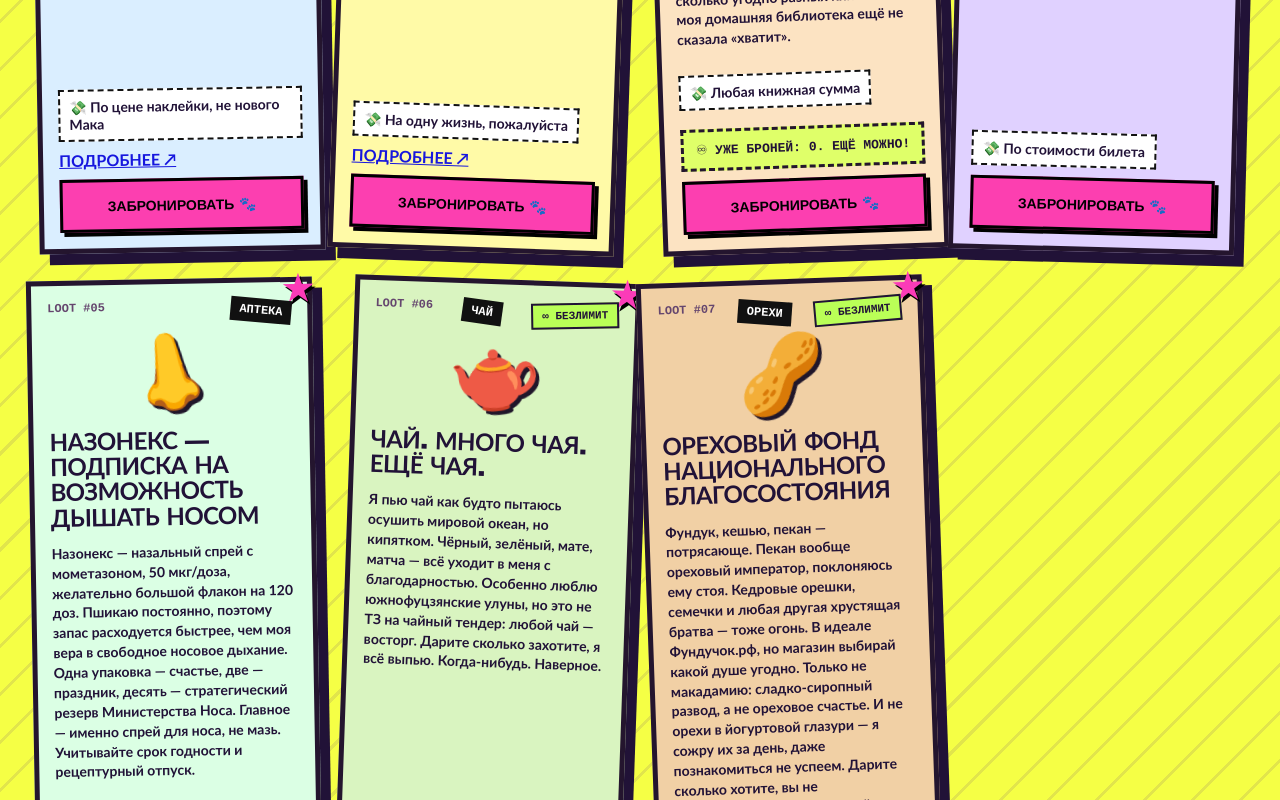
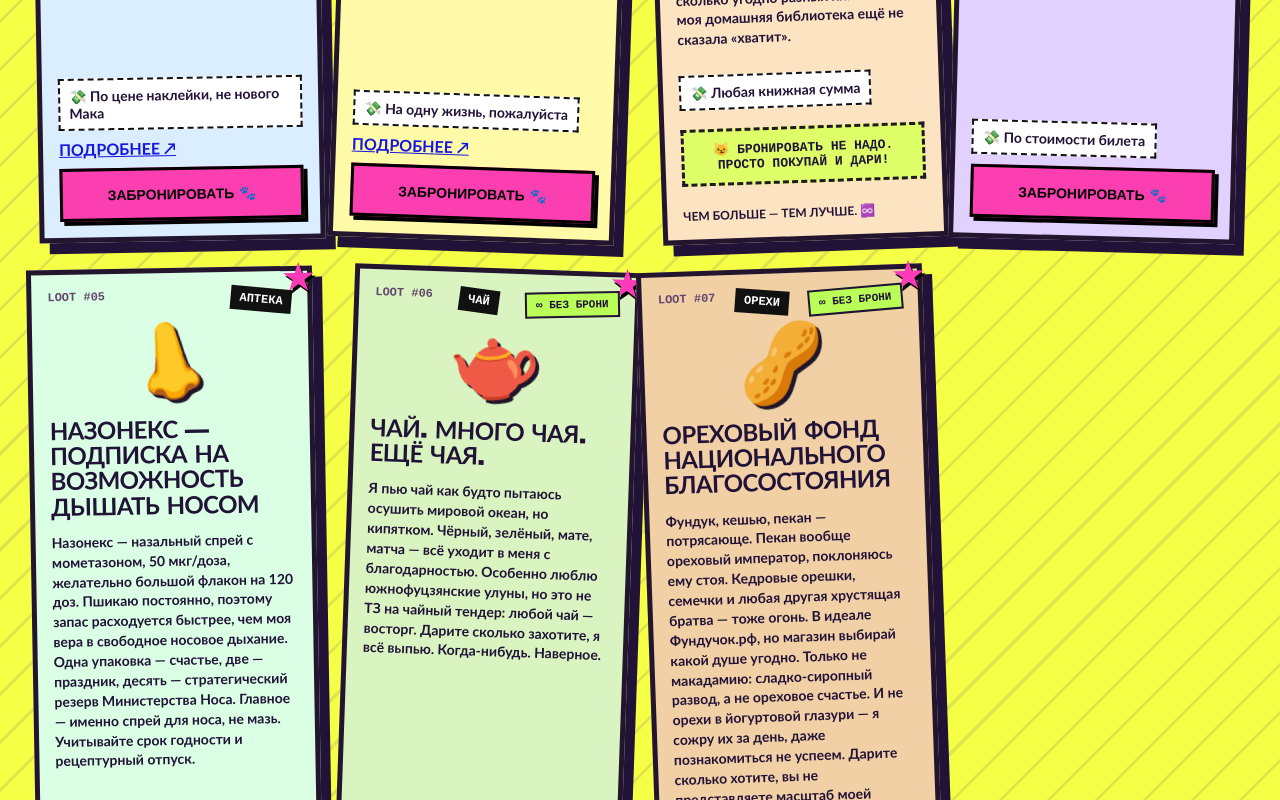
Before and after one commit to raphickie/wishlist, a React (Vite) app: page / in a window 1280 px wide. Shown: the part 1760-2560 px from the top of the page. Built offline with nearby package versions, Linux system fonts and the light colour scheme; no server answers; the database is empty.

Commit message:
refactor: make tea, nuts and paper books purchasable without reservation

```diff
--- a/src/App.tsx
+++ b/src/App.tsx
@@ -1,8 +1,7 @@
 import { useEffect, useMemo, useState } from 'react';
-import { bookGift, bookRepeatGift, cancelBooking, cancelRepeatBooking, firebaseEnabled, getMyUid, watchRepeatReservations, watchReservations, type Reservation } from './firebase';
+import { bookGift, cancelBooking, firebaseEnabled, getMyUid, watchReservations, type Reservation } from './firebase';
 import { gifts } from './gifts';
 
-const repeatableGiftIds = gifts.filter((gift) => gift.repeatable).map((gift) => gift.id);
 
 type Filter = 'all' | 'free' | 'booked';
 type Status = 'demo' | 'loading' | 'ready' | 'error';
@@ -19,9 +18,6 @@ export default function App() {
   const [filter, setFilter] = useState<Filter>('free');
   const [status, setStatus] = useState<Status>(firebaseEnabled ? 'loading' : 'demo');
   const [reservations, setReservations] = useState<Map<string, Reservation>>(new Map());
-  const [repeatReservations, setRepeatReservations] = useState<Map<string, Map<string, Reservation>>>(new Map());
-  const [repeatLoaded, setRepeatLoaded] = useState<Set<string>>(new Set());
-  const [repeatError, setRepeatError] = useState('');
   const [myUid, setMyUid] = useState('');
   const [pendingId, setPendingId] = useState<string | null>(null);
   const [message, setMessage] = useState('');
@@ -52,44 +48,25 @@ export default function App() {
     return () => window.clearInterval(timer);
   }, []);
 
-  useEffect(() => {
-    if (!firebaseEnabled) return;
-    return watchRepeatReservations(
-      repeatableGiftIds,
-      (giftId, entries) => {
-        setRepeatReservations((previous) => new Map(previous).set(giftId, entries));
-        setRepeatLoaded((previous) => new Set(previous).add(giftId));
-      },
-      (giftId, error) => {
-        setRepeatError(`Не удалось получить брони для ${giftId}: ${error}. Опубликуйте новые Firestore Rules.`);
-      },
-    );
-  }, []);
-
-  const repeatReady = repeatLoaded.size === repeatableGiftIds.length && !repeatError;
-
-  // A repeatable gift never becomes unavailable, even when booked.
-  const availableCount = gifts.filter((gift) => gift.repeatable || !reservations.has(gift.id)).length;
-  const reservedCount = gifts.reduce((total, gift) => {
-    if (!gift.repeatable) return total + Number(reservations.has(gift.id));
-    return total + Number(reservations.has(gift.id)) + (repeatReservations.get(gift.id)?.size ?? 0);
-  }, 0);
+  // Gifts without booking stay visible to every guest, regardless of old reservations.
+  const reservedCount = gifts.filter((gift) => !gift.noBooking && reservations.has(gift.id)).length;
+  const availableCount = gifts.length - reservedCount;
 
   const visibleGifts = useMemo(() => {
     return gifts.filter((gift) => {
-      const hasAnyBooking = reservations.has(gift.id) || (repeatReservations.get(gift.id)?.size ?? 0) > 0;
-      if (filter === 'free') return Boolean(gift.repeatable) || !hasAnyBooking;
-      if (filter === 'booked') return hasAnyBooking;
+      if (gift.noBooking) return filter !== 'booked';
+      if (filter === 'free') return !reservations.has(gift.id);
+      if (filter === 'booked') return reservations.has(gift.id);
       return true;
     });
-  }, [filter, reservations, repeatReservations]);
+  }, [filter, reservations]);
 
-  async function reserve(id: string, repeatable = false) {
+  async function reserve(id: string) {
     if (status !== 'ready' || pendingId) return;
     setPendingId(id);
     setMessage('');
     try {
-      const uid = repeatable ? await bookRepeatGift(id) : await bookGift(id);
+      const uid = await bookGift(id);
       setMyUid(uid);
       setMessage('МЯУ! Подарок забронирован. Остальным — лапки 🐈');
     } catch (error) {
@@ -99,18 +76,13 @@ export default function App() {
     }
   }
 
-  async function unreserve(id: string, uid: string, repeatable = false, legacy = false) {
+  async function unreserve(id: string, uid: string) {
     if (status !== 'ready' || pendingId) return;
     setPendingId(id);
     setMessage('');
     try {
-      if (repeatable && !legacy) {
-        await cancelRepeatBooking(id);
-        setMessage('Твоя бронь снята. Другие поклонники чая, орехов и книг не пострадали.');
-      } else {
-        await cancelBooking(id, uid);
-        setMessage('Подарок снова свободен. Кот доволен.');
-      }
+      await cancelBooking(id, uid);
+      setMessage('Подарок снова свободен. Кот доволен.');
     } catch (error) {
       setMessage(error instanceof Error ? error.message : 'Не удалось снять бронь');
     } finally {
@@ -168,7 +140,6 @@ export default function App() {
         </div>
       )}
 
-      {repeatError && <div className="system-note" role="alert">🙀 {repeatError}</div>}
 
       {message && <div className="toast-message" role="status">{message}</div>}
 
@@ -189,20 +160,16 @@ export default function App() {
         <div className="gift-grid">
           {visibleGifts.map((gift, index) => {
             const reservation = reservations.get(gift.id);
-            const isBooked = Boolean(reservation);
+            const isBooked = !gift.noBooking && Boolean(reservation);
             const isMine = Boolean(reservation && myUid && reservation.uid === myUid);
-            const repeatGuests = repeatReservations.get(gift.id);
-            const repeatCount = (repeatGuests?.size ?? 0) + Number(isBooked);
-            const repeatBookedByMe = Boolean(myUid && repeatGuests?.has(myUid));
-            const repeatAlreadyMine = isMine || repeatBookedByMe;
-            const disabled = pendingId !== null || status !== 'ready' || (Boolean(gift.repeatable) && !repeatReady);
+            const disabled = pendingId !== null || status !== 'ready';
 
             return (
               <article className={`gift-card theme-${gift.category} ${isBooked ? 'gift-taken' : ''}`} key={gift.id}>
                 <div className="gift-topline">
                   <span className="gift-serial">LOOT #{String(index + 1).padStart(2, '0')}</span>
                   <span className="gift-category">{gift.category.toUpperCase()}</span>
-                  {gift.repeatable && <span className="repeat-badge">∞ БЕЗЛИМИТ</span>}
+                  {gift.noBooking && <span className="repeat-badge">∞ БЕЗ БРОНИ</span>}
                 </div>
                 {gift.image ? (
                   <div className="gift-photo-wrap">
@@ -218,25 +185,11 @@ export default function App() {
                   {gift.budget && <span className="budget">💸 {gift.budget}</span>}
                   {gift.link && <a href={gift.link} target="_blank" rel="noopener noreferrer">ПОДРОБНЕЕ ↗</a>}
                 </div>
-                {gift.repeatable ? (
+                {gift.noBooking ? (
                   <div className="reservation-footer">
-                    <div className="repeat-stamp">♾ УЖЕ БРОНЕЙ: {repeatCount}. ЕЩЁ МОЖНО!</div>
-                    {!repeatReady && <small className="repeat-hint">{repeatError ? 'Нужны обновлённые правила Firestore.' : 'Загружаем счётчик…'}</small>}
-                    {repeatAlreadyMine ? (
-                      <button
-                        className="cancel-button"
-                        disabled={disabled}
-                        onClick={() => unreserve(gift.id, reservation?.uid ?? myUid, true, isMine)}
-                      >
-                        {pendingId === gift.id ? 'ОТМЕНЯЕМ…' : 'ЭТО МОЯ БРОНЬ — ОТМЕНИТЬ'}
-                      </button>
-                    ) : (
-                      <button className="book-button" disabled={disabled} onClick={() => reserve(gift.id, true)}>
-                        {pendingId === gift.id ? 'КОТ ДУМАЕТ…' : repeatReady ? 'ЗАБРОНИРОВАТЬ 🐾' : 'ЖДЁМ CATBASE…'}
-                      </button>
-                    )}
-                  </div>
-                ) : isBooked ? (
+                    <div className="repeat-stamp">😼 БРОНИРОВАТЬ НЕ НАДО. ПРОСТО ПОКУПАЙ И ДАРИ!</div>
+                    <div className="taken-hint">ЧЕМ БОЛЬШЕ — ТЕМ ЛУЧШЕ. ♾️</div>
+                  </div>                ) : isBooked ? (
                   <div className="reservation-footer">
                     <div className="reserved-stamp">⛔ УЖЕ ЗАБРОНИРОВАНО</div>
                     {isMine ? (
--- a/src/firebase.ts
+++ b/src/firebase.ts
@@ -101,51 +101,3 @@ export async function cancelBooking(giftId: string, ownerUid: string): Promise<v
   if (user.uid !== ownerUid) throw new Error('Чужую бронь отменить нельзя');
   await deleteDoc(doc(db, 'reservations', giftId));
 }
-
-// For a repeatable gift each anonymous guest has their own document.
-// This allows an unlimited number of different guests without changing the
-// exclusive-booking model of all other gifts.
-export function watchRepeatReservations(
-  giftIds: string[],
-  onChange: (giftId: string, entries: Map<string, Reservation>) => void,
-  onError: (giftId: string, message: string) => void,
-): () => void {
-  if (!db) return () => undefined;
-
-  const unsubscribers = giftIds.map((giftId) =>
-    onSnapshot(
-      collection(db, 'repeatReservations', giftId, 'guests'),
-      (snapshot) => {
-        const entries = new Map<string, Reservation>();
-        snapshot.forEach((record) => entries.set(record.id, record.data() as Reservation));
-        onChange(giftId, entries);
-      },
-      (error) => onError(giftId, error.message),
-    ),
-  );
-
-  return () => unsubscribers.forEach((unsubscribe) => unsubscribe());
-}
-
-export async function bookRepeatGift(giftId: string): Promise<string> {
-  if (!db) throw new Error('Firebase ещё не настроен');
-  const user = await signedInUser();
-  const ref = doc(db, 'repeatReservations', giftId, 'guests', user.uid);
-
-  await runTransaction(db, async (transaction) => {
-    const existing = await transaction.get(ref);
-    if (existing.exists()) throw new Error('Этот подарок уже забронирован тобой 🐾');
-    transaction.set(ref, {
-      uid: user.uid,
-      createdAt: serverTimestamp(),
-    });
-  });
-
-  return user.uid;
-}
-
-export async function cancelRepeatBooking(giftId: string): Promise<void> {
-  if (!db) throw new Error('Firebase ещё не настроен');
-  const user = await signedInUser();
-  await deleteDoc(doc(db, 'repeatReservations', giftId, 'guests', user.uid));
-}
--- a/src/styles.css
+++ b/src/styles.css
@@ -209,7 +209,6 @@ footer { margin: 30px 0 40px; background: #101014; color: #c8ff56; border: 5px r
 .gift-photo { display: block; width: 100%; height: 165px; object-fit: cover; object-position: 50% 50%; border: 4px solid #211237; box-shadow: 5px 6px 0 #211237; }
 .photo-stamp { position: absolute; right: -8px; bottom: -12px; max-width: 88%; background: #faff36; border: 2px solid #211237; box-shadow: 3px 3px 0 #211237; padding: 5px 7px; font: 900 10px/1.1 ui-monospace, monospace; transform: rotate(5deg); text-align: center; }
 
-/* Repeatable gifts stay bookable even when other guests have reserved them. */
+/* Unlimited gifts can be bought directly, without a Firebase reservation. */
 .repeat-badge { display: inline-block; background: #baff57; color: #211237; border: 2px solid #211237; padding: 5px 9px; font: 900 11px ui-monospace, monospace; transform: rotate(-3deg); }
 .repeat-stamp { background: #dfff69; border: 3px dashed #24152e; padding: 10px; font: 900 13px ui-monospace, monospace; text-align: center; margin-bottom: 10px; }
-.repeat-hint { display: block; font-weight: 800; margin: 8px 0; font-size: 12px; }
```
Also changed, not shown: src/gifts.ts (+4 -4 lines), 2 other files (tests, documents, lock files or other folders).
